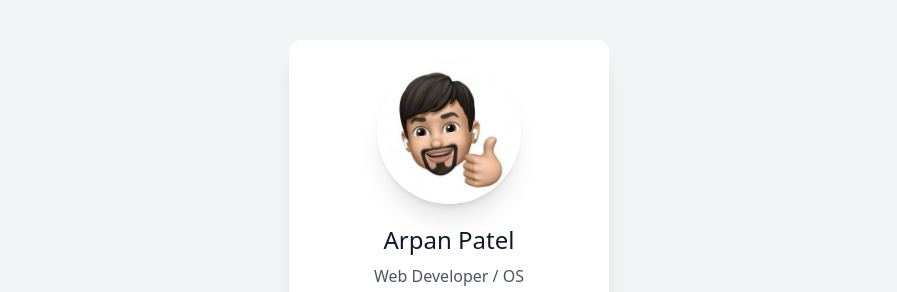
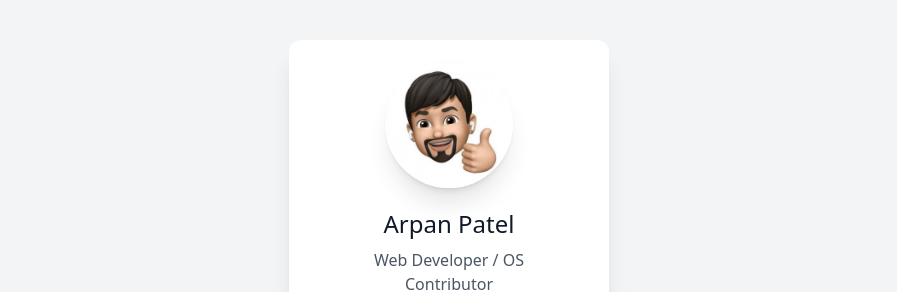
Before and after one commit to arps18/portfolio-website, a React (Create React App) app: page / in a window 1280 px wide. Shown: the top 292 px of the page, without its empty margins (191-1088 px from the left). Built offline with nearby package versions, Linux system fonts and the light colour scheme; the HTML template or start-up script is replaced by a standard one.

Commit message:
Height issue resolved

```diff
--- a/src/components/Card.js
+++ b/src/components/Card.js
@@ -14,7 +14,7 @@ function Card() {
       <div className="flex flex-col justify-center max-w-xs mx-auto bg-white shadow-xl rounded-xl  p-5">
         <div className="">
           <img
-            className="w-36 h-36 mx-auto shadow-xl rounded-full drop-shadow-sm"
+            className="w-32 mx-auto shadow-xl rounded-full drop-shadow-sm"
             src={profile}
             alt="profile Photo"
           />
```
